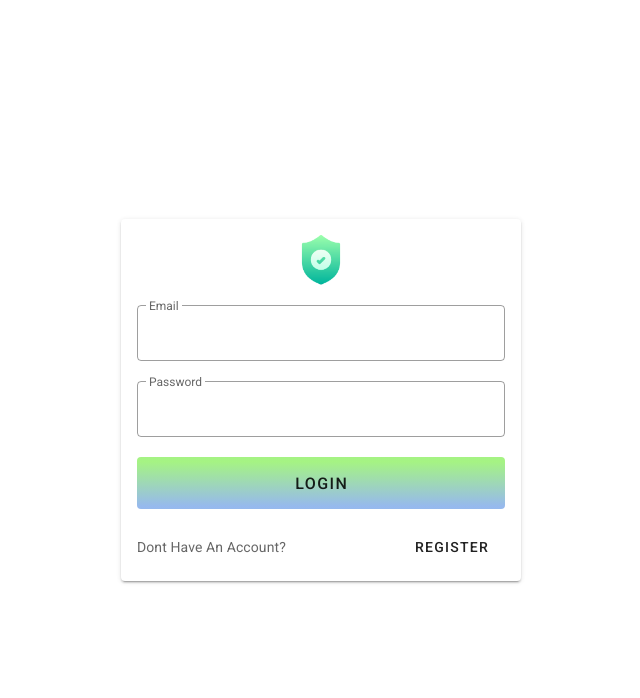
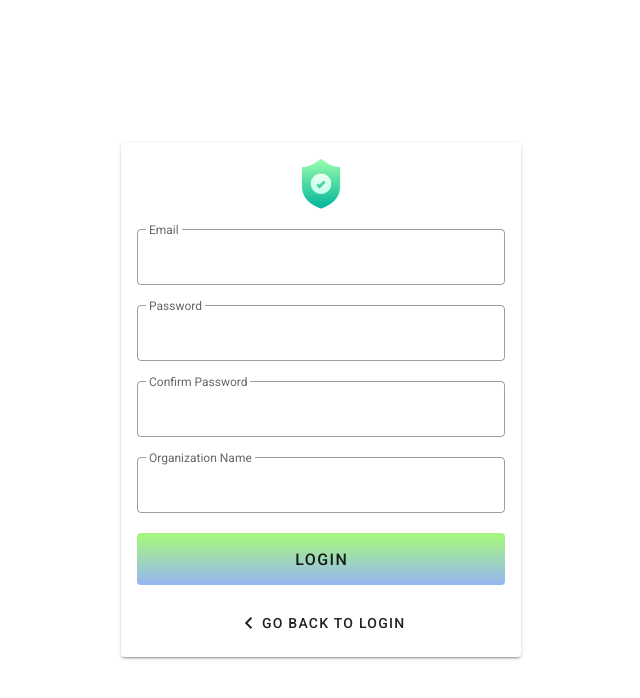
Before and after one commit to andrewscfl/security-source, a Vue app: page / in a window 1280 px wide. Both pictures are taken after a click on the button "REGISTER". Shown: the top 698 px of the page, without its empty margins (319-959 px from the left). Built offline with nearby package versions, Linux system fonts and the light colour scheme.

Commit message:
registration screen and stuff

```diff
--- a/src/main.js
+++ b/src/main.js
@@ -7,6 +7,7 @@ import AboutView from './views/AboutView.vue'
 import NetworkView from './views/NetworkView.vue'
 import PhishingView from './views/PhishingView'
 import MalwareView from './views/MalwareView'
+
 Vue.use(VueRouter);
 const router = new VueRouter({
   routes: [
@@ -14,7 +15,7 @@ const router = new VueRouter({
     { path: '/about', component: AboutView },
     { path: '/network', component: NetworkView },
     { path: '/phishing', component: PhishingView },
-    { path: '/malware', component: MalwareView}
+    { path: '/malware', component: MalwareView},
   ]
 });
 
--- a/src/views/LoginView.vue
+++ b/src/views/LoginView.vue
@@ -6,6 +6,7 @@
           <div class="d-flex justify-center align-center">
             <img src="icon.png" width="50px" />
           </div>
+          <template v-if="!showRegistration">
             <v-text-field
               outlined
               persistent-placeholder
@@ -33,12 +34,68 @@
               :disabled="failed"
               >Login</v-btn
             >
+            <p class="red--text" v-if="failed">{{errorMessage}}</p>
             <div class="d-flex justify-space-between mt-5">
               <div class="d-flex align-center">Dont Have An Account?</div>
               <div>
-              <v-btn text>Register</v-btn>
+                <v-btn text @click="showRegistration = true">Register</v-btn>
               </div>
             </div>
+          </template>
+          <template v-else>
+            <v-text-field
+              outlined
+              persistent-placeholder
+              label="Email"
+              class="my-5"
+              hide-details
+              block
+              v-model="register.email"
+            ></v-text-field>
+            <v-text-field
+              outlined
+              persistent-placeholder
+              label="Password"
+              class="my-5"
+              hide-details
+              block
+              v-model="register.password"
+            ></v-text-field>
+            <v-text-field
+              outlined
+              persistent-placeholder
+              label="Confirm Password"
+              class="my-5"
+              hide-details
+              block
+              v-model="confirmPassword"
+            ></v-text-field>
+            <v-text-field
+              outlined
+              persistent-placeholder
+              label="Organization Name"
+              class="my-5"
+              hide-details
+              block
+              v-model="register.organizationName"
+            ></v-text-field>
+            <v-btn
+              class="elevation-0 gradient-bg mb-5"
+              block
+              x-large
+              @click="registerAccount"
+              :class="{ shake: failedRegister }"
+              :disabled="failedRegister"
+              >Login</v-btn
+            >
+            <p class="red--text" v-if="failedRegister">{{errorMessage}}</p>
+
+            <div class="d-flex align-center justify-center mt-5">
+              <v-btn text @click="showRegistration = false">
+                <v-icon>mdi-chevron-left</v-icon> Go Back To Login
+              </v-btn>
+            </div>
+          </template>
         </v-card-text>
       </v-card>
     </div>
@@ -53,10 +110,19 @@ export default {
       email: "",
       password: "",
     },
+    register: {
+      email: "",
+      password: "",
+      organizationName: "",
+    },
+    confirmPassword: "",
     failed: false,
+    showRegistration: false,
+    failedRegister: false,
+    errorMessage: ""
   }),
-  mounted(){
-    console.log(localStorage.getItem('token'))
+  mounted() {
+    console.log(localStorage.getItem("token"));
   },
   methods: {
     async login() {
@@ -65,14 +131,34 @@ export default {
         const { data } = await requests.post("/api/accounts/login", {
           ...this.form,
         });
-        requests.setToken(data.token)
+        requests.setToken(data.token);
         this.$emit("authenticated");
       } catch (error) {
         this.failed = true;
+        this.errorMessage = error.message
         setTimeout(() => {
           this.failed = false;
         }, 1000);
         console.log(error);
+      }
+    },
+    async registerAccount() {
+      try {
+        if(this.register.password !== this.confirmPassword) throw new Error('passwords do not match')
+        const requests = new Requests();
+        await requests.post("/api/accounts/register", {
+          ...this.register,
+        });
+        this.showRegistration = false
+
+
+      } catch (error) {
+        console.log(error);
+        this.errorMessage = error.message
+        this.failedRegister = true;
+        setTimeout(() => {
+          this.failedRegister = false;
+        }, 1000);
       }
     },
   },
```
Lines whose indentation alone changed are shown as unchanged.
